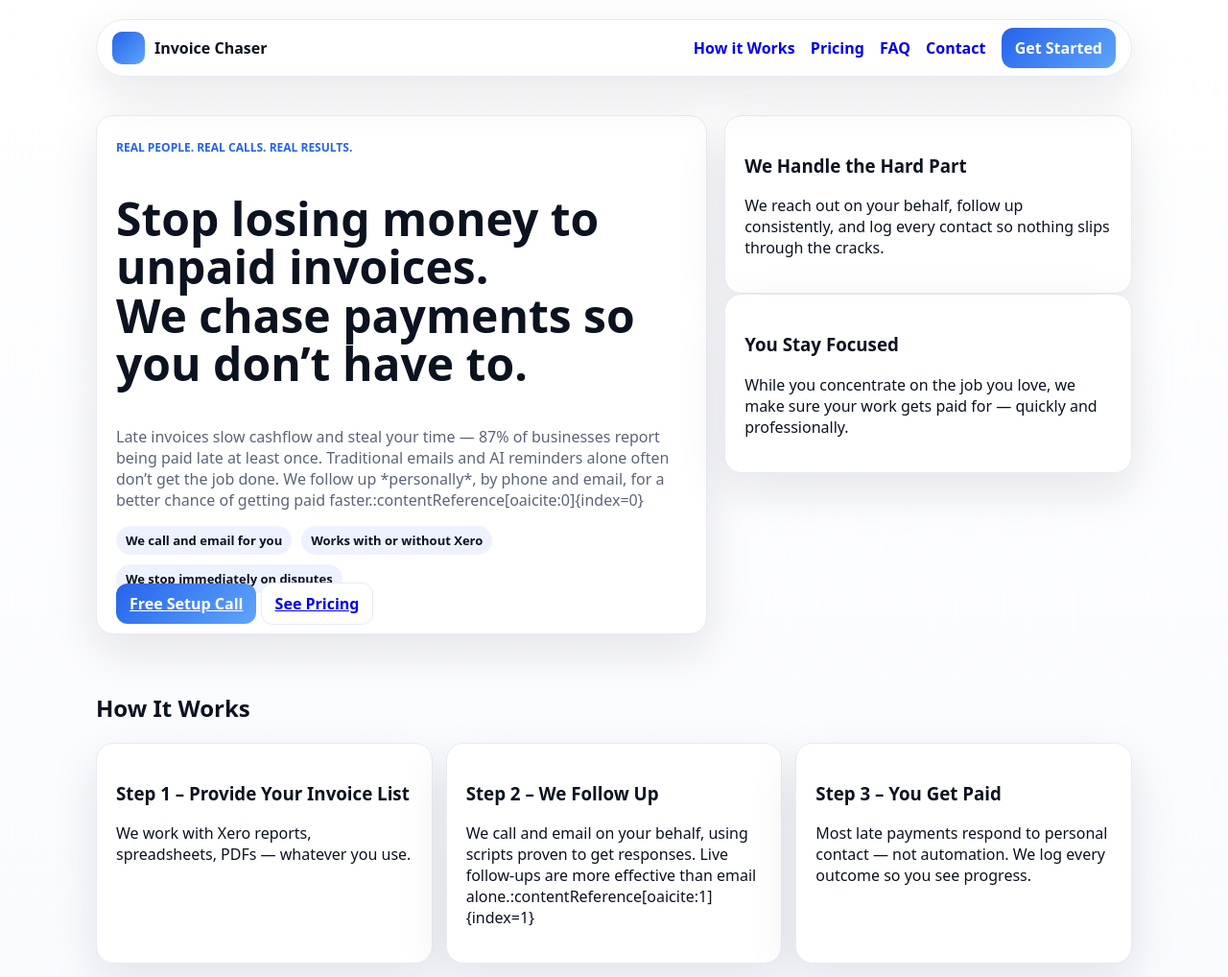
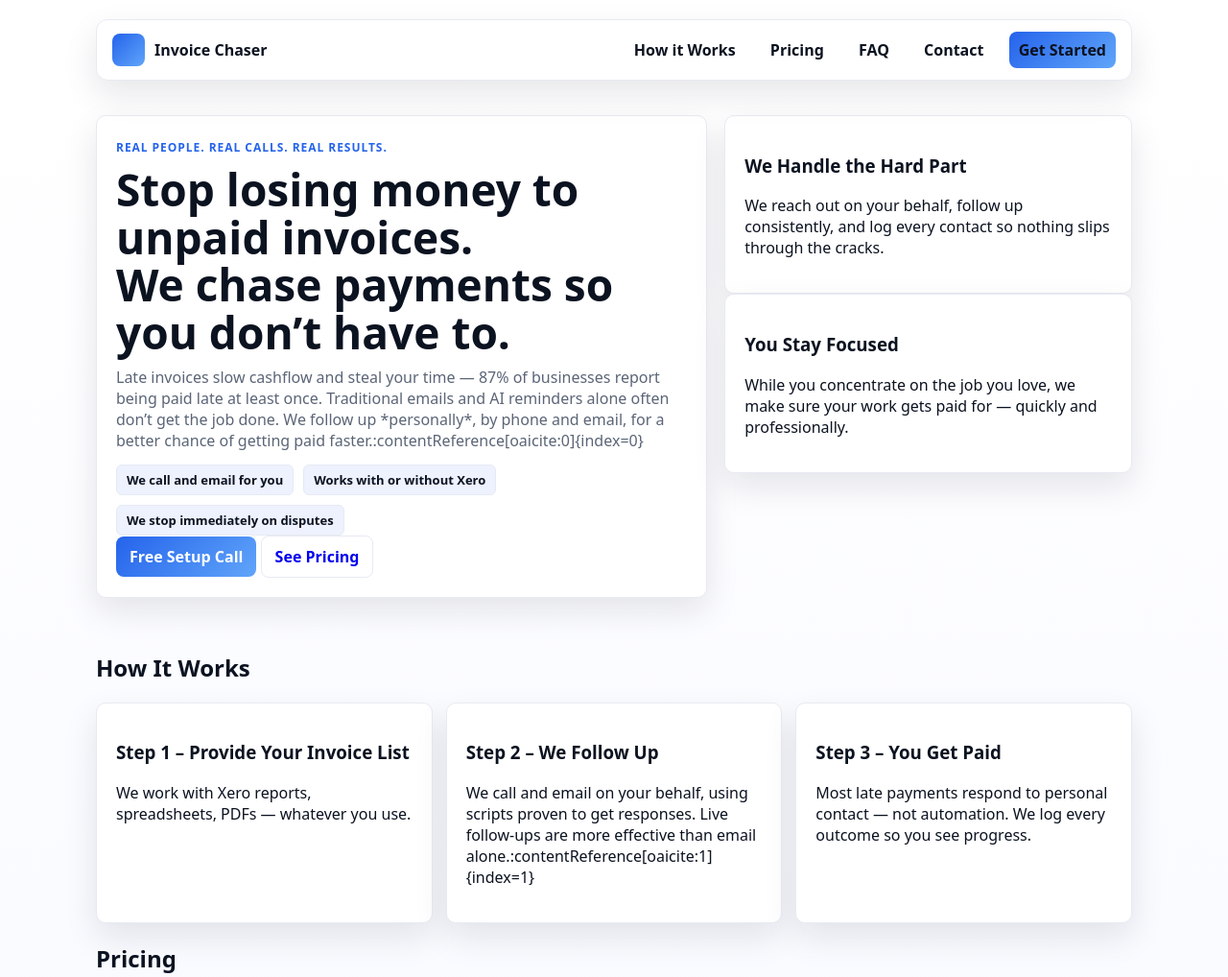
Before and after one commit to pouroaf-cpu/Invoicechaser, a plain HTML site: page index.html in a window 1280 px wide. Shown: the top 1018 px of the page at 96% size. Drawn offline with Linux system fonts and the light colour scheme.

Commit message:
Update styles.css

```diff
--- a/styles.css
+++ b/styles.css
@@ -6,8 +6,9 @@
   --line:#e7eaf3;
   --brand:#2563eb;
   --brand2:#60a5fa;
-  --shadow:0 18px 50px rgba(15,23,42,.10);
-  --r:18px;
+  --shadow:0 14px 34px rgba(15,23,42,.10);
+  --r:10px;   /* less round */
+  --r2:8px;   /* even less round */
 }
 
 *{box-sizing:border-box}
@@ -21,23 +22,26 @@
 
 .wrap{max-width:1120px;margin:0 auto;padding:20px}
 
+/* NAV */
 .nav{
   display:flex;
   justify-content:space-between;
   align-items:center;
+  gap:12px;
   padding:12px 16px;
   border:1px solid var(--line);
-  border-radius:999px;
+  border-radius:12px; /* was pill */
   background:#fff;
   box-shadow:var(--shadow);
   position:sticky;
   top:12px;
+  z-index:10;
 }
 
 .brandRow{display:flex;align-items:center;gap:10px;font-weight:900}
 
 .logo{
-  width:34px;height:34px;border-radius:10px;
+  width:34px;height:34px;border-radius:8px; /* less round */
   background:linear-gradient(135deg,var(--brand),var(--brand2));
 }
 
@@ -45,28 +49,45 @@
   margin-left:12px;
   text-decoration:none;
   font-weight:700;
+  color:var(--ink);
+  padding:8px 10px;
+  border-radius:8px;
 }
 
+.navlinks a:hover{
+  background:rgba(37,99,235,.06);
+  border:1px solid var(--line);
+}
+
+/* BUTTONS */
 .btn{
   padding:10px 14px;
-  border-radius:12px;
+  border-radius:8px; /* less round */
   border:1px solid var(--line);
   background:#fff;
   font-weight:800;
   cursor:pointer;
+  display:inline-flex;
+  align-items:center;
+  justify-content:center;
+  text-decoration:none;
 }
 
+.btn:hover{filter:brightness(.99)}
+
 .btnSolid{
+  border-radius:8px; /* less round */
   background:linear-gradient(135deg,var(--brand),var(--brand2));
   color:#fff;
   border:none;
 }
 
+/* HERO */
 .hero{
   display:grid;
   grid-template-columns:1.2fr .8fr;
   gap:18px;
-  padding:40px 0;
+  padding:36px 0;
 }
 
 .heroCard,.sideCard,.card{
@@ -81,32 +102,36 @@
   font-size:12px;
   font-weight:900;
   color:var(--brand);
+  letter-spacing:.08em;
+  text-transform:uppercase;
 }
 
-h1{font-size:48px;line-height:1.05}
+h1{font-size:46px;line-height:1.08;margin:10px 0 10px}
 
-.sub{color:var(--muted)}
+.sub{color:var(--muted);margin:0 0 12px}
 
-.heroPoints{display:flex;gap:10px;flex-wrap:wrap}
+/* Pills (less SaaS-y) */
+.heroPoints{display:flex;gap:10px;flex-wrap:wrap;margin:14px 0 0}
 
 .pill{
   padding:6px 10px;
-  border-radius:999px;
+  border-radius:6px; /* was 999px */
   background:#eef2ff;
+  border:1px solid var(--line);
   font-weight:700;
   font-size:13px;
 }
 
+/* Grids */
 .grid,.pricing{
   display:grid;
   grid-template-columns:repeat(3,1fr);
   gap:14px;
 }
 
-.highlight{
-  border-color:var(--brand);
-}
+.highlight{border-color:var(--brand)}
 
+/* Footer */
 footer{
   margin-top:40px;
   padding-top:20px;
@@ -114,8 +139,9 @@
   color:var(--muted);
 }
 
+/* Responsive */
 @media(max-width:900px){
   .hero{grid-template-columns:1fr}
   .grid,.pricing{grid-template-columns:1fr}
-  h1{font-size:36px}
+  h1{font-size:34px}
 }
```
